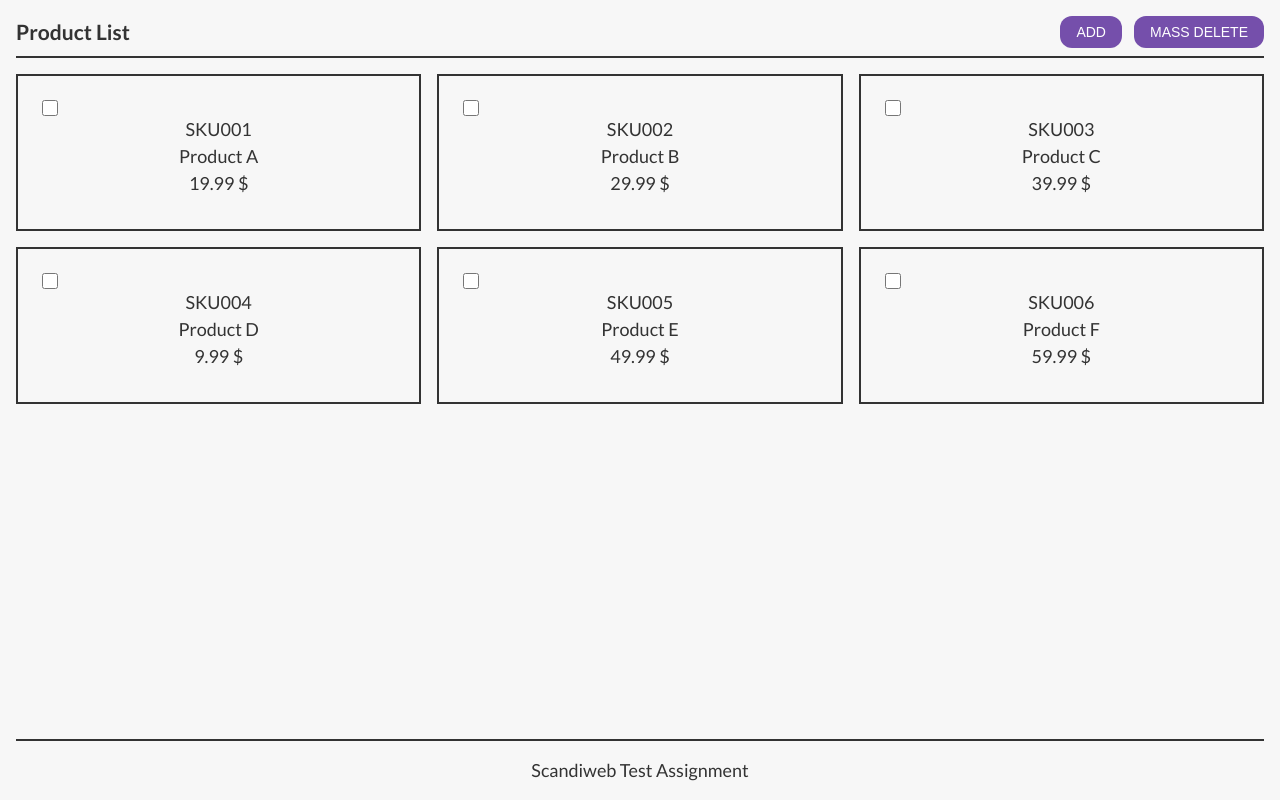
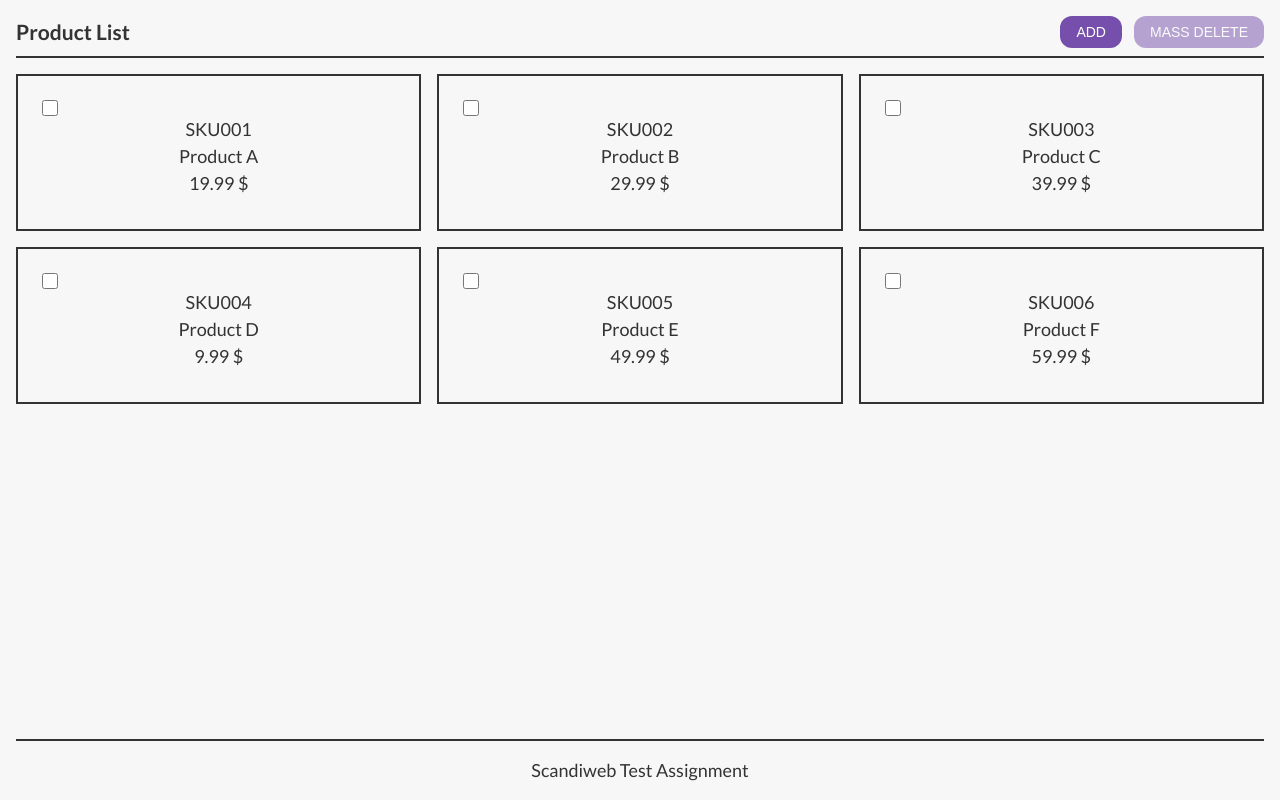
Before and after one commit to edriso/scandiweb-assignment, a React (Vite) app in the folder client/: page / in a window 1280 px wide. Built offline with nearby package versions, Linux system fonts and the light colour scheme.

Commit message:
add styles for disable btn

```diff
--- a/client/src/assets/scss/components/_buttons.scss
+++ b/client/src/assets/scss/components/_buttons.scss
@@ -16,4 +16,9 @@ button,
   &:hover {
     background-color: $primary-darker;
   }
+
+  &:disabled {
+    opacity: 0.5;
+    cursor: not-allowed;
+  }
 }
```
